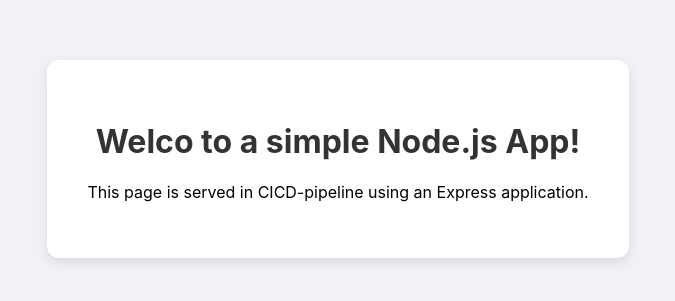
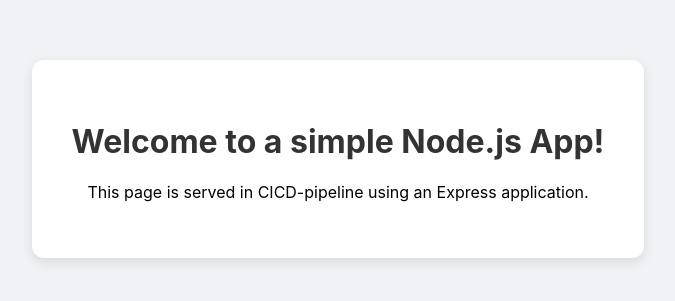
Before and after one commit to meld675/cmpe131-lab08, a website: page index.html in a window 1280 px wide. Shown: the part 241-542 px from the top of the page, without its empty margins (302-977 px from the left). Drawn offline with Linux system fonts and the light colour scheme.

```diff
--- a/index.html
+++ b/index.html
@@ -8,7 +8,7 @@
 </head>
 <body>
     <div class="container">
-        <h1>Welco to a simple Node.js App! </h1>
+        <h1>Welcome to a simple Node.js App! </h1>
         <p>This page is served in CICD-pipeline using an Express application.</p>
     </div>
 </body>
```
